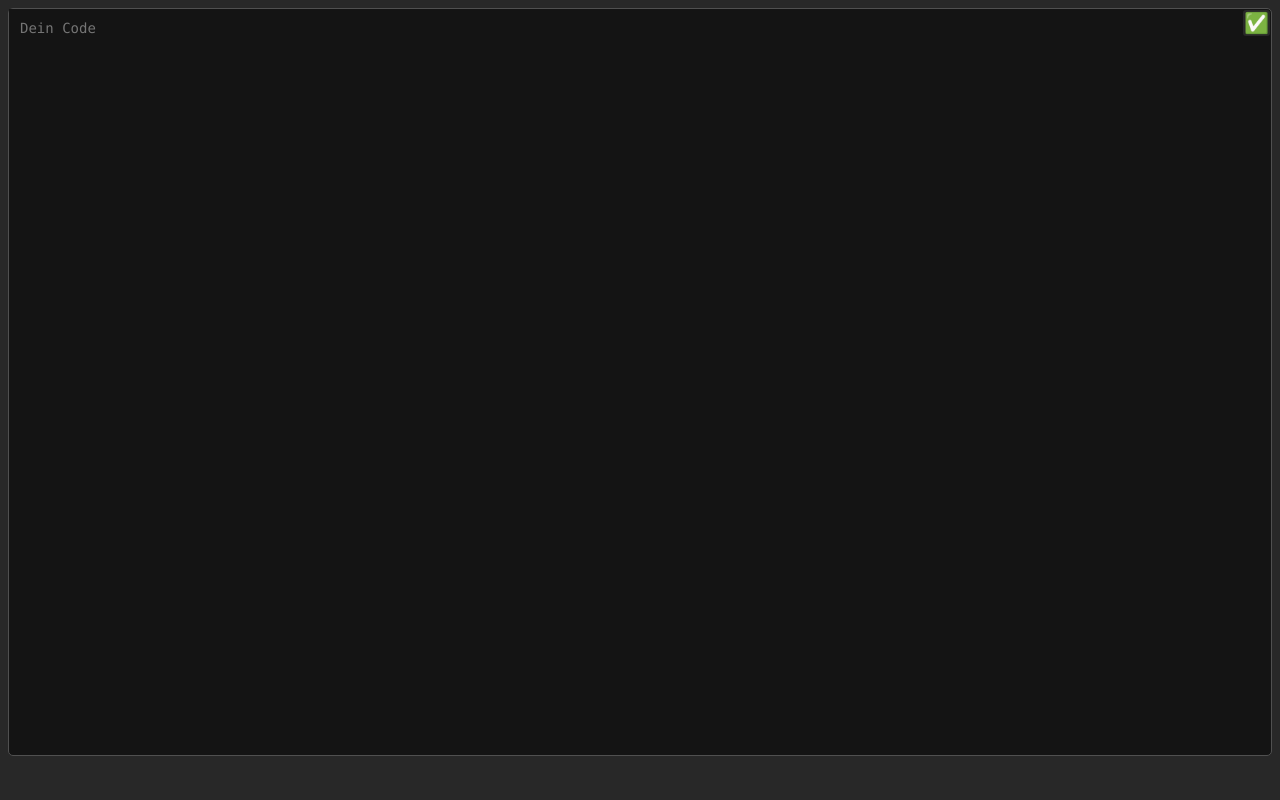
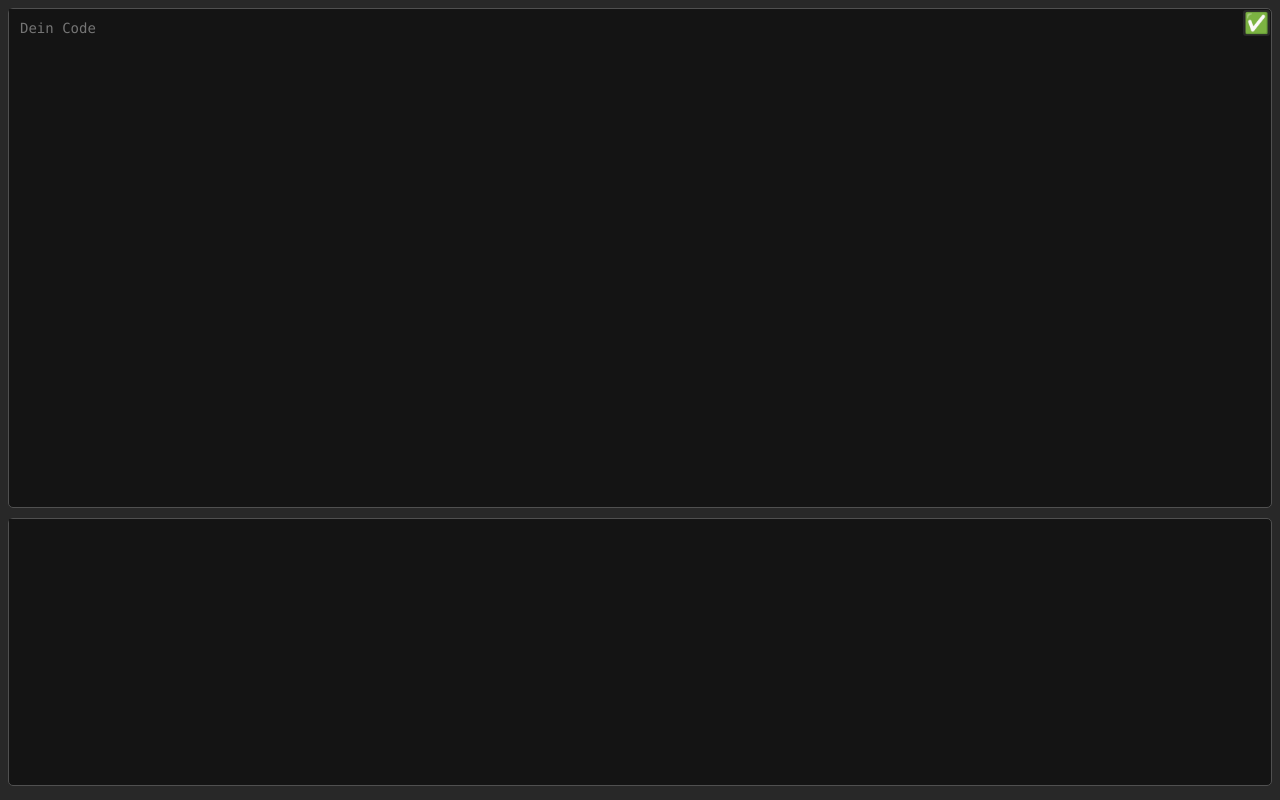
Before and after one commit to felixvo2026/Fox, a plain HTML site: page index.htm in a window 1280 px wide. Drawn offline with Linux system fonts and the light colour scheme.

Commit message:
I've added the terminal where you can now see the output

```diff
--- a/index.htm
+++ b/index.htm
@@ -13,7 +13,9 @@
             <button id="code_eingabe_button" onclick="send()">✅</button>
             <textarea name="code_eingabe" id="code_eingabe" placeholder="Dein Code" autofocus></textarea>
         </div>
-
+        <div id="terminal_div">
+            <textarea name="terminal" id="terminal"></textarea>
+        </div>
     </div>
 </body>
 </html>
--- a/script.js
+++ b/script.js
@@ -14,5 +14,10 @@ function send() {
     .then(data => {
         console.log(data);
         console.log("Verarbeitung erfolgreich abgeschlossen.");
+
+        const liste = data.nachricht;
+
+        const terminal = document.getElementById("terminal");
+        terminal.value += "\n" + liste.join("\n");
     });
 }
--- a/style.css
+++ b/style.css
@@ -9,7 +9,7 @@ body {
 
 #code_eingabe {
     width: 95%;
-    height: 90vh;
+    height: 59vh;
     resize: none;
     border: none;
     border-radius: none;
@@ -41,3 +41,25 @@ body {
     background-color: rgb(20, 20, 20);
 
 }
+
+#terminal_div {
+    position: relative;
+    border: 1px solid rgb(80, 80, 80);
+    border-radius: 5px;
+    background-color: rgb(20, 20, 20);
+    margin-top: 10px;
+}
+
+#terminal {
+    width: 95%;
+    height: 30vh;
+    resize: none;
+    border: none;
+    border-radius: none;
+    outline: none;
+    padding: 11px;
+    font-size: 14px;
+    font-family: consolas, monospace;
+    color: rgb(235, 235, 235);
+    background-color: rgb(20, 20, 20);
+}
```
Also changed, not shown: 1 other file.
